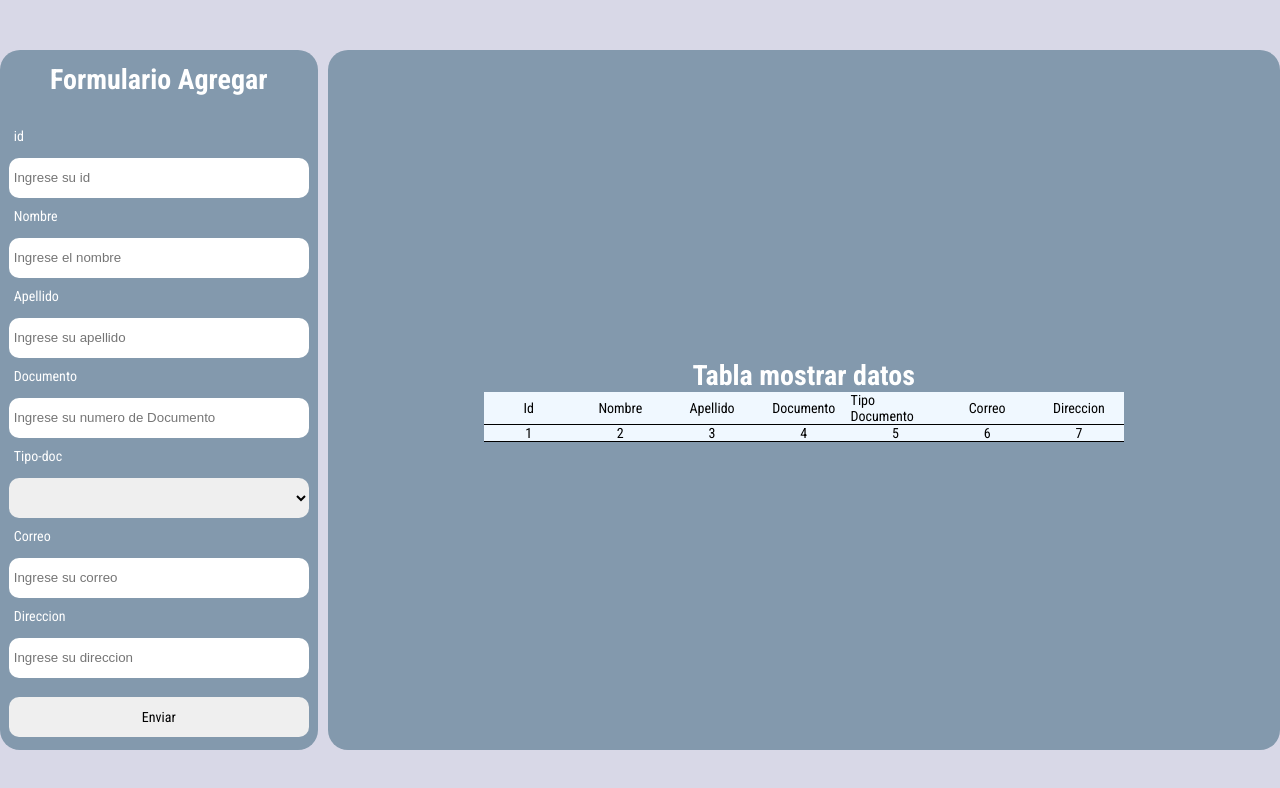
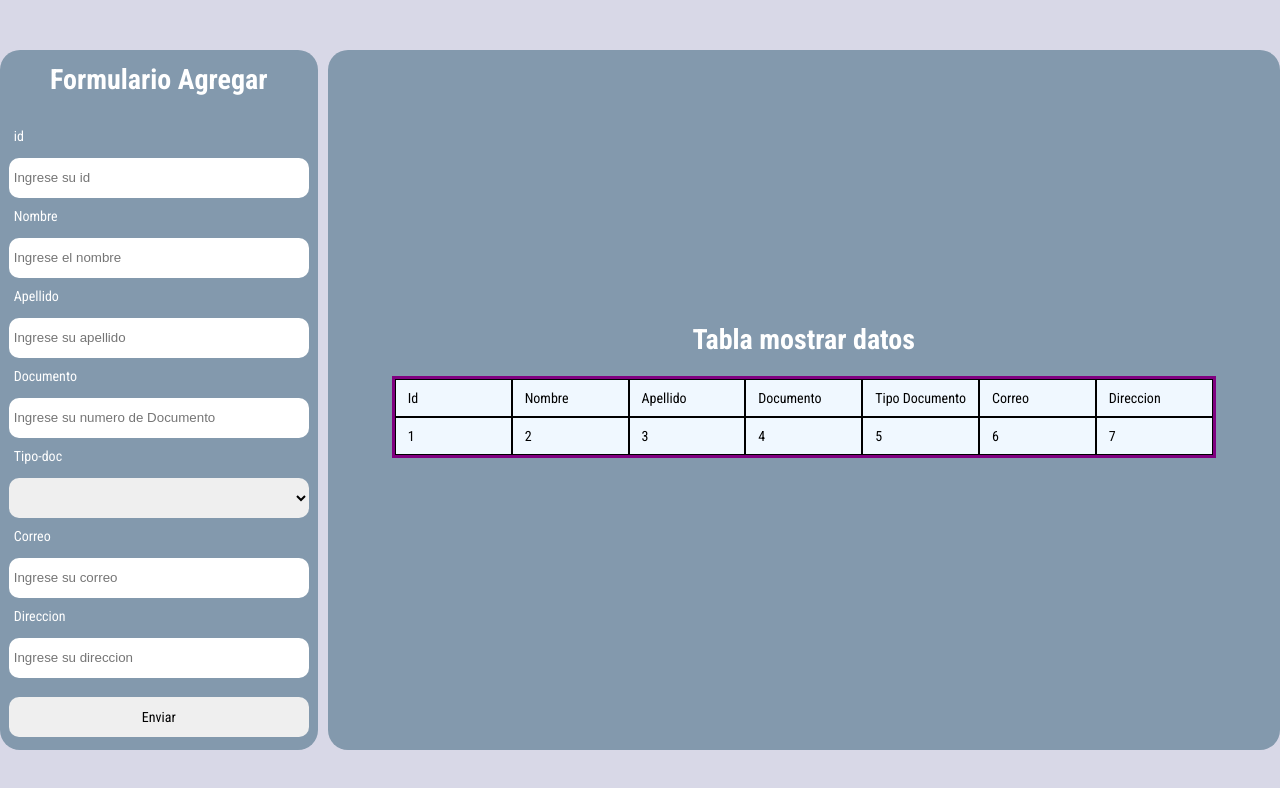
Before and after one commit to JuanOlave1805/Crud_Placeholder_JS, a plain HTML site: page crud/html/index.html in a window 1280 px wide. Drawn offline with Linux system fonts and the light colour scheme; no server answers.

Commit message:
Arreglando la tabla

```diff
--- a/crud/css/style.css
+++ b/crud/css/style.css
@@ -83,26 +83,30 @@ table{
     display: flex;
     font-size: 1rem;
     flex-direction: column;
-
+    border-collapse: collapse;
+    border: 3px solid purple;
+    text-align: left;
+    margin: 20px 0;
+    table-layout: fixed;
 }
 .casilla{
     justify-content: center;
     background-color: aliceblue;
-    border-bottom:1px solid black ;
-    width: 50vw;
+    /* border-bottom:1px solid black ; */
+    width: auto;
     display: grid;
     grid-template-columns: repeat(7, 1fr);
-    gap: 2px;
 }
 .table{
     width: 1200px;
     margin-left: 10px;
     display: flex;
     flex-direction: column;
+
 }
-
-td{
-    display: flex;
-    align-items: center;
-    justify-content: center;
+td {
+    padding: 10px 12px;
+    border: 1px solid #000; /* Borde de las celdas */
+    max-width: 120px; /* Ancho máximo para las celdas */
+    overflow: auto; /* Habilitar el desbordamiento con barra de desplazamiento */
 }
```
